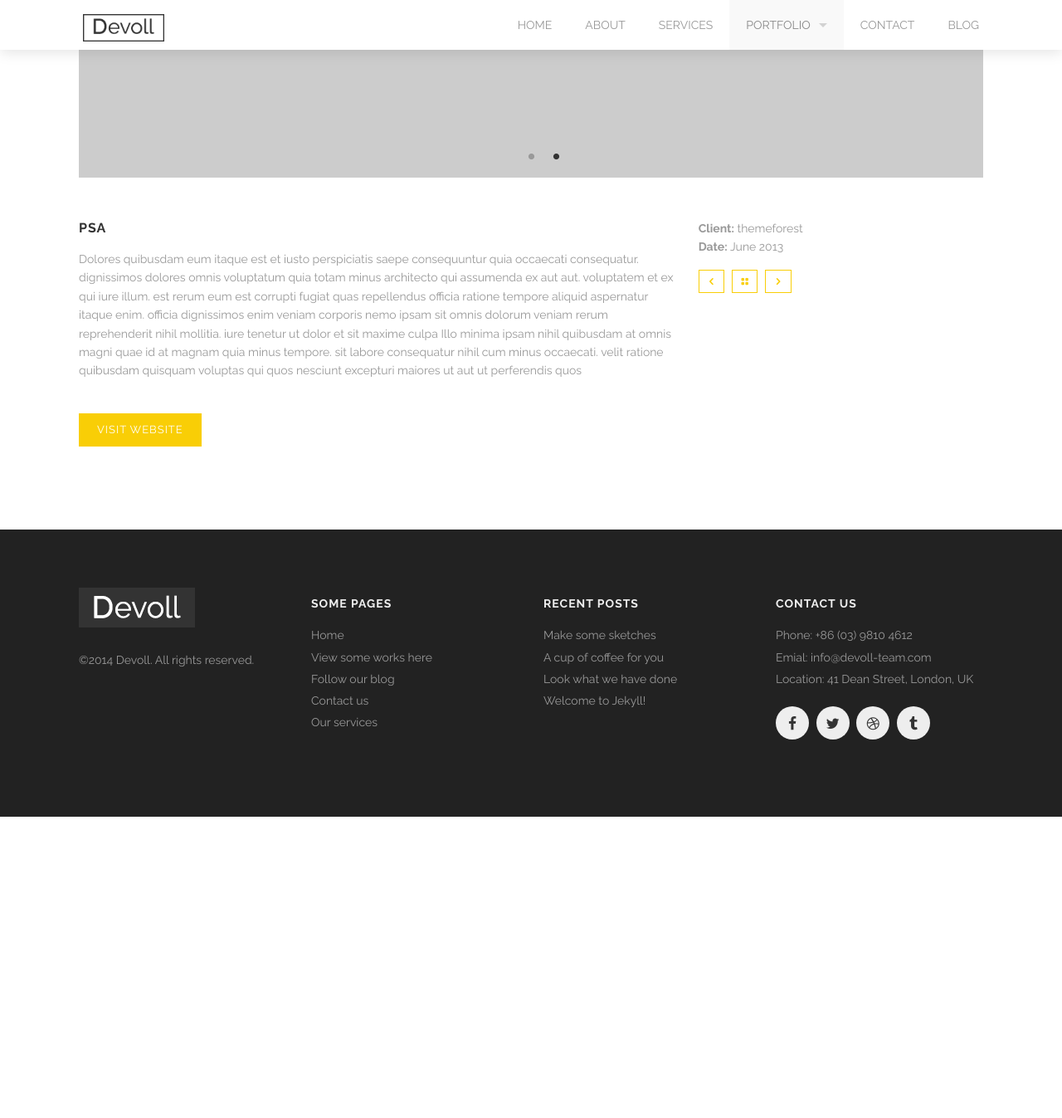
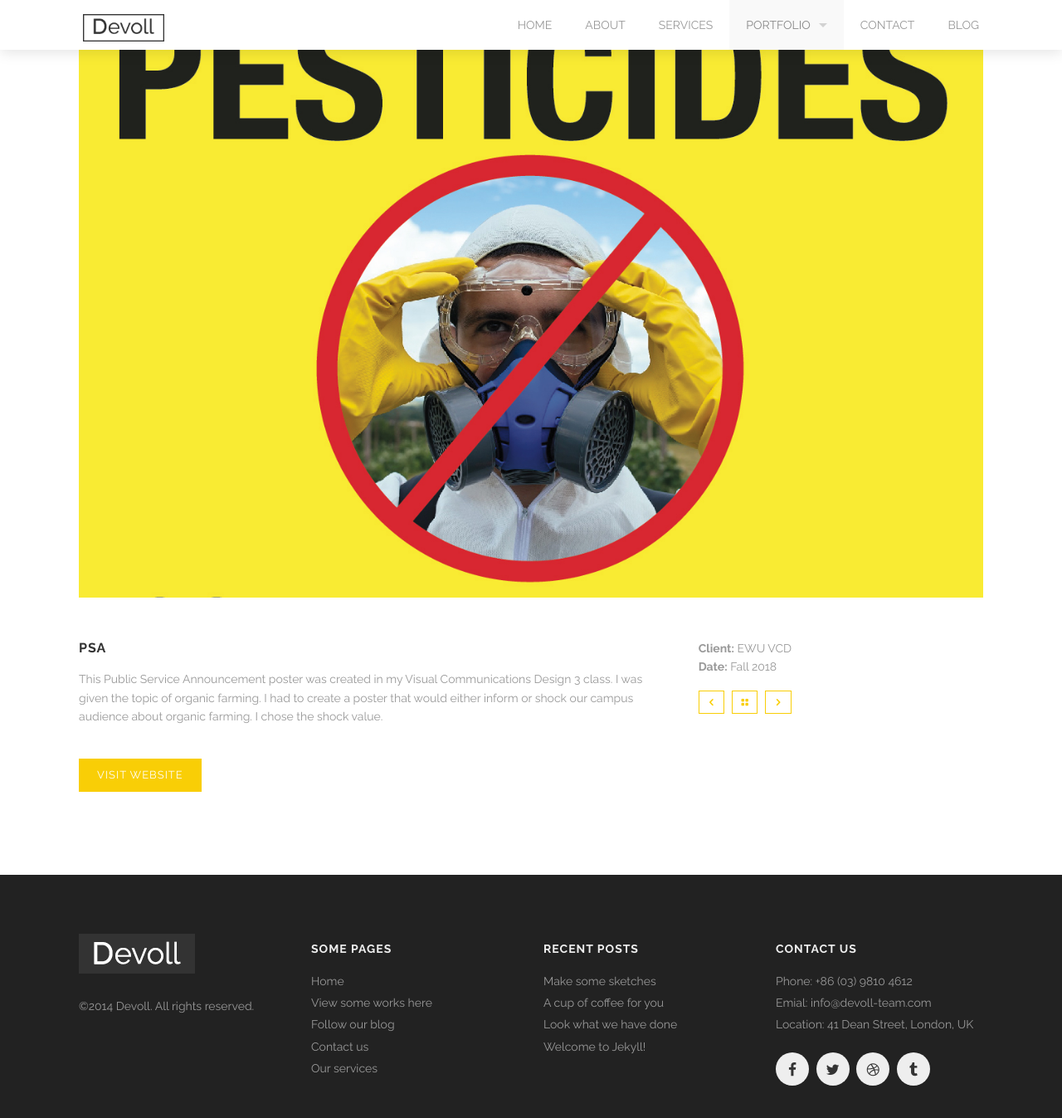
Before and after one commit to noremuhh/Sample-Website, a Jekyll site: the page built from portfolio-psa.html, in a window 1280 px wide and 1400 px high, scrolled down 843 px. Shown: the top 1347 px of the window at 83% size. Built offline with Jekyll 4.4.1, drawn with Linux system fonts in a browser that asks for light colours; before the commit the page ends 1827 px from its top, so only the background shows below that.

Commit message:
PSA Content

```diff
--- a/index.html
+++ b/index.html
@@ -48,7 +48,7 @@ works:
   link_to: portfolio-spaced.html
   klass: web-design
   desc: Web Design
-- image: images/@stock/work-3.jpg
+- image: images/PSA1.jpg
   title: PSA
   link_to: portfolio-psa.html
   klass: print
--- a/portfolio-psa.html
+++ b/portfolio-psa.html
@@ -21,10 +21,7 @@ section_id: portfolio
       <div class='mod modBoxedSlider'>
         <div class='slides'>
           <div class='slide'>
-            <img alt="" src="images/@stock/big-work-1.jpg" />
-          </div>
-          <div class='slide'>
-            <img alt="" src="images/@stock/big-work-2.jpg" />
+            <img alt="" src="images/PSA1.jpg" />
           </div>
         </div>
       </div>
@@ -35,8 +32,8 @@ section_id: portfolio
     <div class='large-8 columns'>
                   <h3>PSA</h3>
                   <p>
-        Dolores quibusdam eum itaque est et iusto perspiciatis saepe consequuntur quia occaecati consequatur. dignissimos dolores omnis voluptatum quia totam minus architecto qui assumenda ex aut aut. voluptatem et ex qui iure illum. est rerum eum est corrupti fugiat quas repellendus officia ratione tempore aliquid aspernatur itaque enim. officia dignissimos enim veniam corporis nemo ipsam sit omnis dolorum veniam rerum reprehenderit nihil mollitia. iure tenetur ut dolor et sit maxime culpa Illo minima ipsam nihil quibusdam at omnis magni quae id at magnam quia minus tempore. sit labore consequatur nihil cum minus occaecati. velit ratione quibusdam quisquam voluptas qui quos nesciunt excepturi maiores ut aut ut perferendis quos
-      </p>
+        This Public Service Announcement poster was created in my Visual Communications Design 3 class. I was given the topic of organic farming. I had to create a poster that would either inform or shock our campus audience about organic farming. I chose the shock value.
+        </p>
       <div class='spacing'></div>
       <a class='button small' href=''>Visit website</a>
     </div>
@@ -44,21 +41,21 @@ section_id: portfolio
       <ul class='info'>
         <li>
           <strong>Client:</strong>
-          themeforest
+          EWU VCD
         </li>
         <li>
           <strong>Date:</strong>
-          June 2013
+          Fall 2018
         </li>
         <li>
           <div class='spacing'></div>
-          <a href='' title='previous'>
+          <a href='portfolio-spaced.html' title='previous'>
             <i class='icon-left-open'></i>
           </a>
           <a href='portfolio.html' title='back to work list'>
             <i class='icon-layout'></i>
           </a>
-          <a href='' title='next'>
+          <a href='portfolio-takeroot.html' title='next'>
             <i class='icon-right-open'></i>
           </a>
         </li>
--- a/portfolio-spaced.html
+++ b/portfolio-spaced.html
@@ -21,7 +21,7 @@ section_id: portfolio
       <div class='mod modBoxedSlider'>
         <div class='slides'>
           <div class='slide'>
-            <img width="400" height="400" alt="" src="images/Spaced Homepage.jpg" />
+            <img alt="" src="images/Spaced Homepage.jpg" />
           </div>
         </div>
       </div>
--- a/portfolio.html
+++ b/portfolio.html
@@ -13,7 +13,7 @@ works:
   link_to: portfolio-spaced.html
   klass: web-design
   desc: Web Design
-- image: images/@stock/work-3.jpg
+- image: images/PSA1.jpg
   title: PSA
   link_to: portfolio-psa.html
   klass: print
```
Also changed, not shown: images/PSA1.jpg (added), 2 other files.
